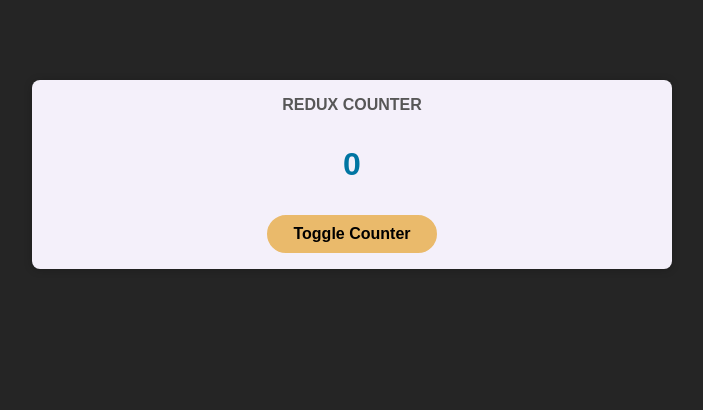
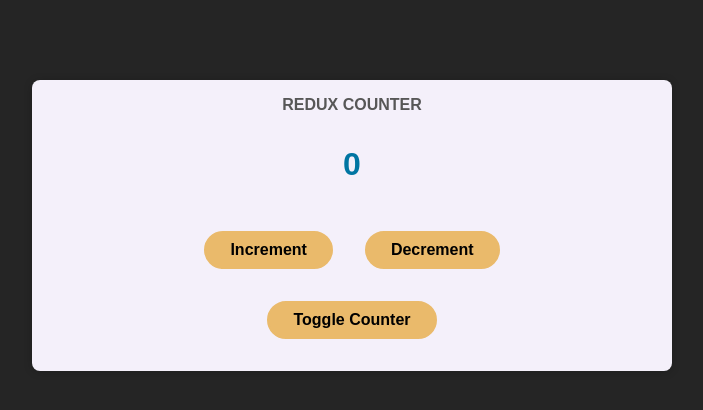
Before and after one commit to bognikk/REACT-redux, a React (Create React App) app: page / in a window 1280 px wide. Shown: the top 410 px of the page, without its empty margins (288-991 px from the left). Built offline with nearby package versions, Linux system fonts and the light colour scheme.

Commit message:
dispatching actions

```diff
--- a/src/components/Counter.jsx
+++ b/src/components/Counter.jsx
@@ -1,8 +1,18 @@
+import { useDispatch, useSelector } from "react-redux";
+
 import classes from "./Counter.module.scss";
-import { useSelector } from "react-redux";
 
 const Counter = () => {
+	const dispatch = useDispatch();
 	const counter = useSelector((state) => state.counter);
+
+	const incrementHandler = () => {
+		dispatch({ type: "increment" });
+	};
+
+	const decrementHandler = () => {
+		dispatch({ type: "decrement" });
+	};
 
 	const toggleCounterHandler = () => {};
 
@@ -10,6 +20,10 @@
 		<main className={classes.counter}>
 			<h1>Redux Counter</h1>
 			<div className={classes.value}>{counter}</div>
+			<div>
+				<button onClick={incrementHandler}>Increment</button>
+				<button onClick={decrementHandler}>Decrement</button>
+			</div>
 			<button onClick={toggleCounterHandler}>Toggle Counter</button>
 		</main>
 	);
--- a/src/components/Counter.module.scss
+++ b/src/components/Counter.module.scss
@@ -20,4 +20,8 @@
 		margin: 2rem 0;
 		font-weight: bold;
 	}
+
+	button {
+		margin: 1rem;
+	}
 }
```
